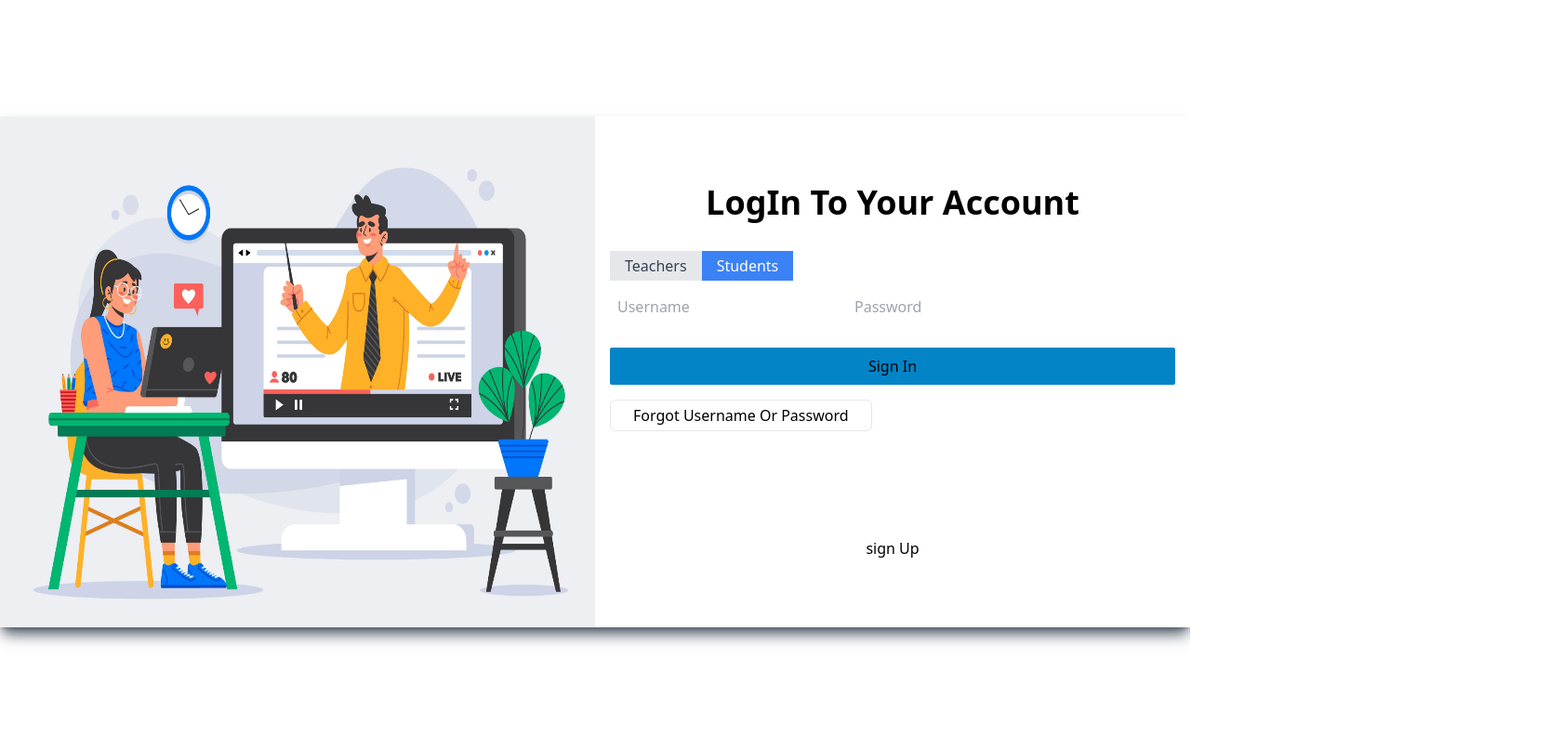
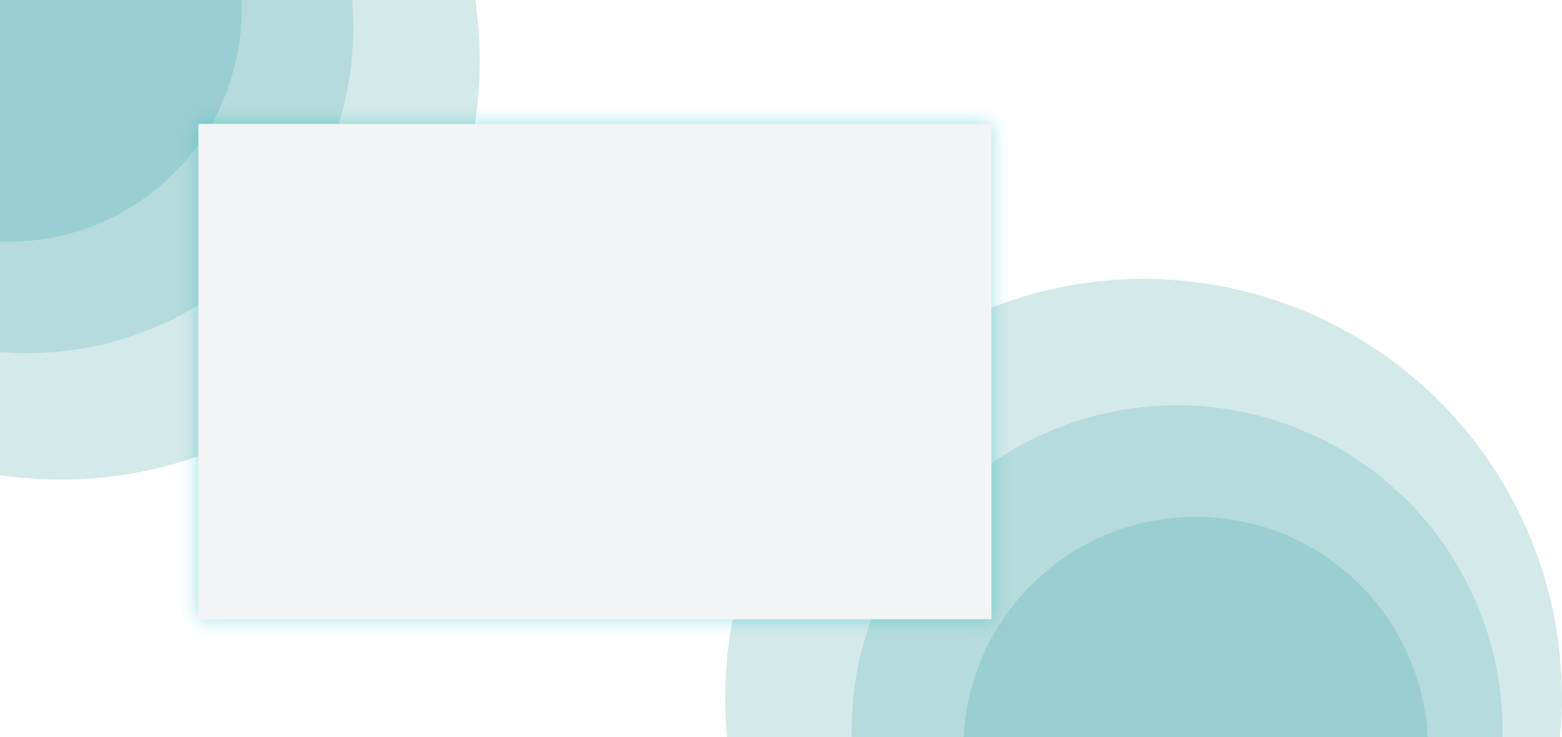
Before and after one commit to joysarkar18/where-is-my-tutor, a React (Vite) app in the folder where-is-my-tutor-frontend/: page /login in a window 1280 px wide. Shown: the top 793 px of the page at 93% size, 1680 px wide, since content can reach past the window. Built offline with nearby package versions, Linux system fonts and the light colour scheme.

Commit message:
login page update

```diff
--- a/where-is-my-tutor-frontend/src/componants/login.jsx
+++ /dev/null
@@ -1,73 +0,0 @@
-import { useState } from "react";
-import background from "../assets/background.jpg";
-function Login() {
-  const [isTeachersActive, setIsTeachersActive] = useState(false);
-
-  const toggleButton = () => {
-    setIsTeachersActive(!isTeachersActive);
-  };
-
-  return (
-    <div className="w-full h-screen flex">
-      <div className="grid grid-cols-1 md:grid-cols-2 m-auto h-[550px] shadow-lg shadow-gray-600 sm:max-w[900px]">
-        <div className="w-full h-[550px] hidden md:block">
-          <img className="w-full h-full" src={background} alt="/" />
-        </div>
-        <div className="p-4 flex flex-col justify-around">
-          <form>
-            <h2 className="text-4xl font-bold text-center mb-8">
-              LogIn To Your Account
-            </h2>
-
-            <div className="flex items-center space-x-0">
-              <button
-                className={`px-4 py-1 rounded-none ${
-                  isTeachersActive
-                    ? "bg-blue-500 text-white"
-                    : "bg-gray-200 text-gray-700"
-                }`}
-                onClick={toggleButton}
-              >
-                Teachers
-              </button>
-              <button
-                className={`px-4 py-1 rounded-none ${
-                  !isTeachersActive
-                    ? "bg-blue-500 text-white"
-                    : "bg-gray-200 text-gray-700"
-                }`}
-                onClick={toggleButton}
-              >
-                Students
-              </button>
-            </div>
-
-            <div className="py-2">
-              <input
-                className="bordar p-2 mr-2 "
-                type="text"
-                placeholder="Username"
-              />
-              <input
-                className="bordar p-2 "
-                type="password"
-                placeholder="Password"
-              />
-            </div>
-            <button className="w-full py-2 my-4 bg-sky-600 rounded-sm hover:bg-sky-500">
-              Sign In
-            </button>
-            <button className=" border border-gray-600-400 px-6 py-1 rounded-md hover:bg-gray-400">
-              <p className="text-center">Forgot Username Or Password</p>
-            </button>
-          </form>
-          <button>
-            <p className="text-center">sign Up</p>
-          </button>
-        </div>
-      </div>
-    </div>
-  );
-}
-
-export default Login;
--- a/where-is-my-tutor-frontend/src/main.jsx
+++ b/where-is-my-tutor-frontend/src/main.jsx
@@ -3,7 +3,7 @@ import ReactDOM from "react-dom/client";
 import App from "./App.jsx";
 import "./index.css";
 import { RouterProvider, createBrowserRouter } from "react-router-dom";
-import Login from "./componants/login.jsx";
+import Login from "./screens/login.jsx";
 
 const router = createBrowserRouter([
   {
--- /dev/null
+++ b/where-is-my-tutor-frontend/src/screens/login.jsx
@@ -0,0 +1,23 @@
+// import { useState } from "react";
+// import background from "../assets/background.jpg";
+function Login() {
+  // const [isTeachersActive, setIsTeachersActive] = useState(false);
+
+  // const toggleButton = () => {
+  //   setIsTeachersActive(!isTeachersActive);
+  // };
+
+  return (
+    <div className="w-screen max-h-screen disable-scroll">
+      <div className="h-[900px] w-[900px] absolute left-[-24rem] top-[-24rem] bg-baseColor-100 rounded-full"></div>
+      <div className="h-[700px] w-[700px] absolute left-[-20rem] top-[-20rem] bg-baseColor-200 rounded-full"></div>
+      <div className="h-[500px] w-[500px] absolute left-[-15rem] top-[-15rem] bg-baseColor-300 rounded-full"></div>
+      <div className="h-4/6 w-4/6 bg-gray-100 absolute left-1/2 top-1/2 transform -translate-x-1/2 -translate-y-1/2 z-10  shadow-[rgba(5,_183,_186,_0.4)_0px_0px_18px]"></div>
+      <div className="h-[900px] w-[900px] absolute right-[-25rem] bottom-[-25rem] bg-baseColor-100 rounded-full"></div>
+      <div className="h-[700px] w-[700px] absolute right-[-21rem] bottom-[-21rem] bg-baseColor-200 rounded-full"></div>
+      <div className="h-[500px] w-[500px] absolute right-[-16rem] bottom-[-16rem] bg-baseColor-300 rounded-full"></div>
+    </div>
+  );
+}
+
+export default Login;
--- a/where-is-my-tutor-frontend/tailwind.config.js
+++ b/where-is-my-tutor-frontend/tailwind.config.js
@@ -16,7 +16,10 @@ export default {
         'bubble-gum': '#ff77e9',
         'bermuda': '#78dcca',
         'baseColor-400': "#05B7BA",
-        "baseColor-600": "#028F94"
+        "baseColor-600": "#028F94",
+        "baseColor-100": "#D4E9EA",
+        "baseColor-200": "#B5DBDC",
+        "baseColor-300": "#9BCED2",
       },
     },
 
```
